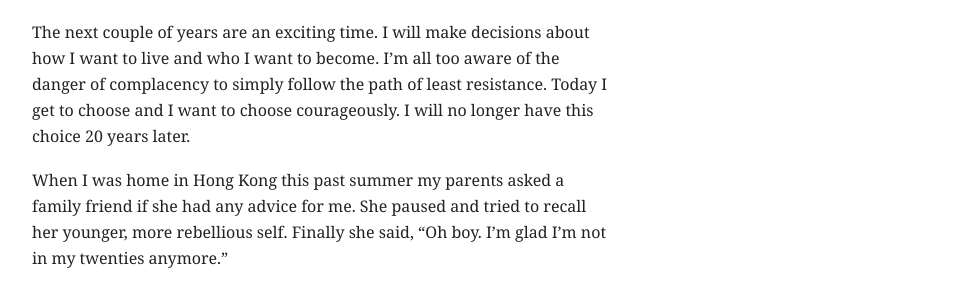
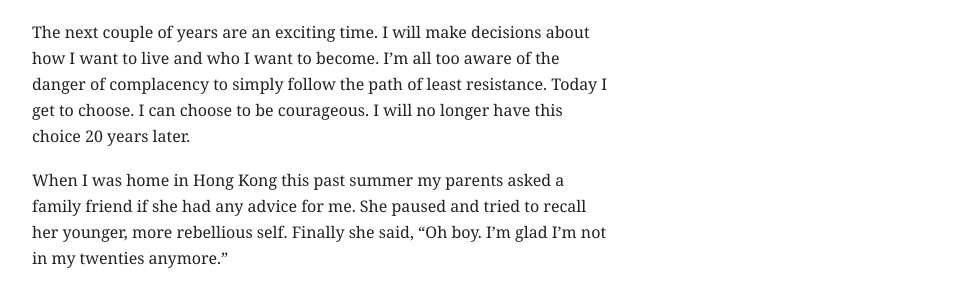
Before and after one commit to mbwong/mbwong.github.com, a Jekyll site: the page built from _posts/2012-11-11-turning-23.md, in a window 1280 px wide and 900 px high, scrolled down 2619 px. Shown: the part 372-665 px from the top of the window, without its empty margins (160-1115 px from the left). Built offline with Jekyll 4.4.1, drawn with Linux system fonts in a browser that asks for light colours.

Commit message:
Update _posts/2012-11-11-turning-23.md

```diff
--- a/_posts/2012-11-11-turning-23.md
+++ b/_posts/2012-11-11-turning-23.md
@@ -50,7 +50,7 @@
 
 Perhaps the biggest lesson I've learned this year is about the true meaning of courage. True courage is the ability to see reality clearly and to fight against the inequities thereof. It is to make the right choices and live deliberately. It is to consciously avoid the default, even when the choice seems daunting, even when you're scared shitless of the consequences. It is to persist in your beliefs and your choice even in the face of all evidence to the contrary. It is to persevere in your effort against an adverse world.
 
-The next couple of years are an exciting time. I will make decisions about how I want to live and who I want to become. I'm all too aware of the danger of complacency to simply follow the path of least resistance. Today I get to choose and I want to choose courageously. I will no longer have this choice 20 years later.
+The next couple of years are an exciting time. I will make decisions about how I want to live and who I want to become. I'm all too aware of the danger of complacency to simply follow the path of least resistance. Today I get to choose. I can choose to be courageous. I will no longer have this choice 20 years later.
 
 When I was home in Hong Kong this past summer my parents asked a family friend if she had any advice for me. She paused and tried to recall her younger, more rebellious self. Finally she said, "Oh boy. I'm glad I'm not in my twenties anymore."
 
```
